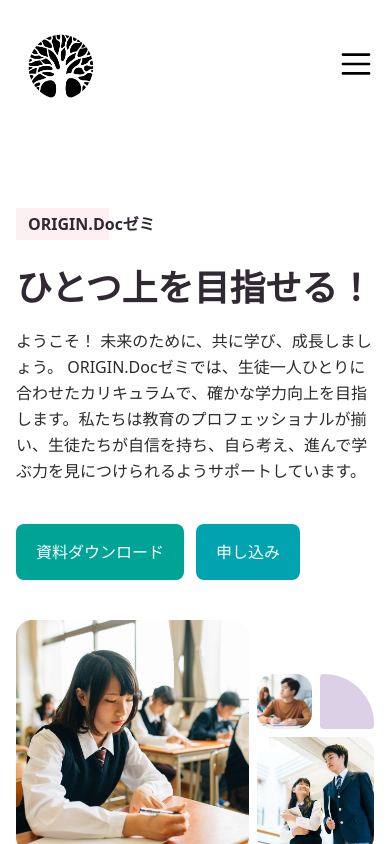
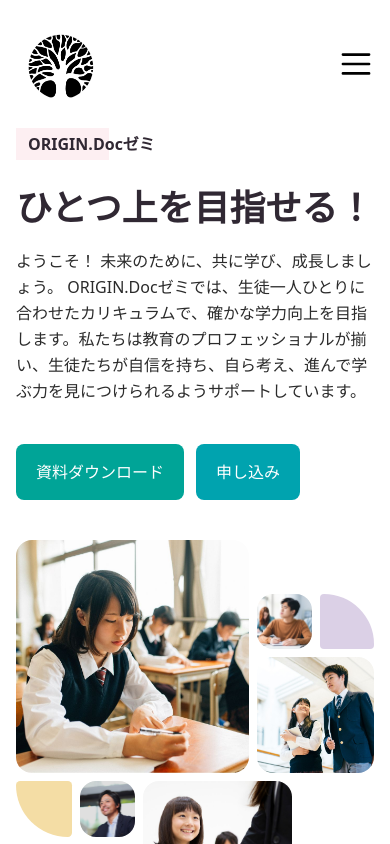
Before and after one commit to mnbk21/next-site, a Next.js app: page / in a window 390 px wide. Shown: the top 844 px of the page. Built offline with nearby package versions, Linux system fonts and the light colour scheme.

Commit message:
レスポンシブ用対応

```diff
--- a/src/components/Hero.js
+++ b/src/components/Hero.js
@@ -32,9 +32,9 @@ const Hero = () => {
   })
 
   return (
-    <section id="home" className="py-20">
+    <section id="home" className="py-20 max-md:py-0">
       <div className="container px-4 mx-auto">
-        <div className="lg:flex justify-between items-center">
+        <div className="lg:flex justify-between items-center max-md:overflow-hidden">
           {/* 左 */}
           <div className="lg:w-5/12 mb-10 lg:mb-0">
             <span className='inline-block py-1 pl-3 text-heading font-semibold relative mb-7 before:content-[" "] before:absolute before:w-2/3 before:bg-pinkLight before:left-0 before:top-0 before:bottom-0 before:z-[-1]'
```
